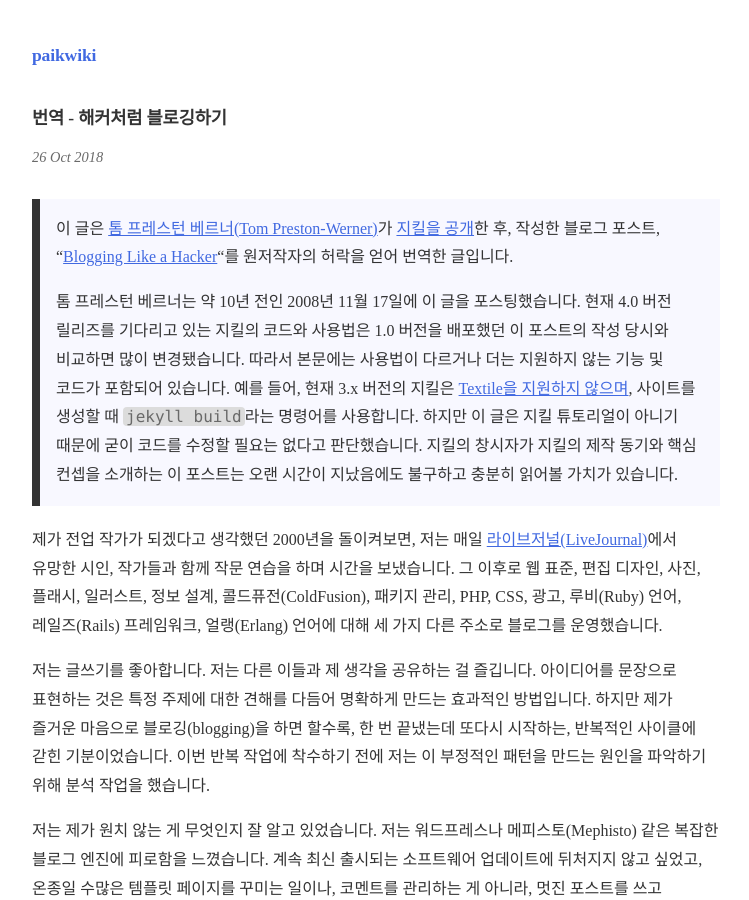
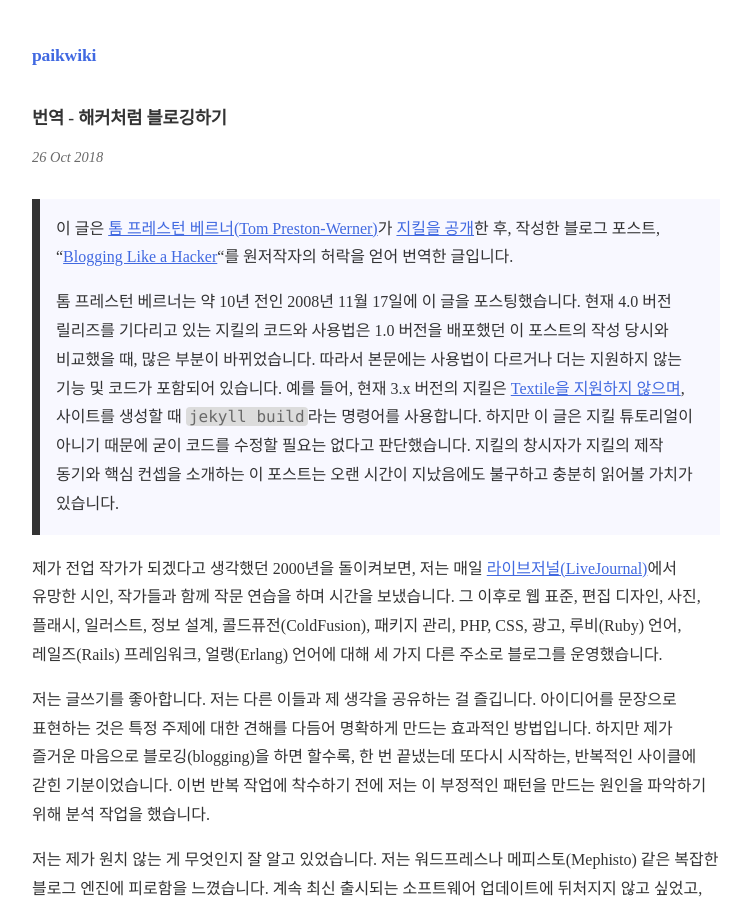
Before and after one commit to paikwiki/paikwiki.github.io, a Jekyll site: the page built from _posts/2018-10-26-blogging-like-a-hacker-kr.md, in a window 1280 px wide and 900 px high. Shown: the whole window, without its empty margins (264-1013 px from the left). Built offline with Jekyll 4.4.1, drawn with Linux system fonts in a browser that asks for light colours; some web fonts are replaced.

Commit message:
Fix typo

```diff
--- a/_posts/2018-10-26-blogging-like-a-hacker-kr.md
+++ b/_posts/2018-10-26-blogging-like-a-hacker-kr.md
@@ -6,7 +6,7 @@ date: 2018-10-26
 
 > 이 글은 [톰 프레스턴 베르너(Tom Preston-Werner)](http://tom.preston-werner.com)가 [지킬을 공개](https://jekyllrb.com/docs/history/#v0-1-0)한 후, 작성한 블로그 포스트, "[Blogging Like a Hacker](http://tom.preston-werner.com/2008/11/17/blogging-like-a-hacker.html)"를 원저작자의 허락을 얻어 번역한 글입니다.
 >
-> 톰 프레스턴 베르너는 약 10년 전인 2008년 11월 17일에 이 글을 포스팅했습니다. 현재 4.0 버전 릴리즈를 기다리고 있는 지킬의 코드와 사용법은 1.0 버전을 배포했던 이 포스트의 작성 당시와 비교하면 많이 변경됐습니다. 따라서 본문에는 사용법이 다르거나 더는 지원하지 않는 기능 및 코드가 포함되어 있습니다. 예를 들어, 현재 3.x 버전의 지킬은 [Textile을 지원하지 않으며](https://blog.github.com/2016-02-01-github-pages-now-faster-and-simpler-with-jekyll-3-0/), 사이트를 생성할 때 `jekyll build`라는 명령어를 사용합니다. 하지만 이 글은 지킬 튜토리얼이 아니기 때문에 굳이 코드를 수정할 필요는 없다고 판단했습니다. 지킬의 창시자가 지킬의 제작 동기와 핵심 컨셉을 소개하는 이 포스트는 오랜 시간이 지났음에도 불구하고 충분히 읽어볼 가치가 있습니다.
+> 톰 프레스턴 베르너는 약 10년 전인 2008년 11월 17일에 이 글을 포스팅했습니다. 현재 4.0 버전 릴리즈를 기다리고 있는 지킬의 코드와 사용법은 1.0 버전을 배포했던 이 포스트의 작성 당시와 비교했을 때, 많은 부분이 바뀌었습니다. 따라서 본문에는 사용법이 다르거나 더는 지원하지 않는 기능 및 코드가 포함되어 있습니다. 예를 들어, 현재 3.x 버전의 지킬은 [Textile을 지원하지 않으며](https://blog.github.com/2016-02-01-github-pages-now-faster-and-simpler-with-jekyll-3-0/), 사이트를 생성할 때 `jekyll build`라는 명령어를 사용합니다. 하지만 이 글은 지킬 튜토리얼이 아니기 때문에 굳이 코드를 수정할 필요는 없다고 판단했습니다. 지킬의 창시자가 지킬의 제작 동기와 핵심 컨셉을 소개하는 이 포스트는 오랜 시간이 지났음에도 불구하고 충분히 읽어볼 가치가 있습니다.
 
 [Back in 2000, when I thought I was going to be a professional writer, I spent hours a day on LiveJournal doing writing practice with other aspiring poets and authors. Since then I’ve blogged at three different domains about web standards, print design, photography, Flash, illustration, information architecture, ColdFusion, package management, PHP, CSS, advertising, Ruby, Rails, and Erlang.]: #
 
```
